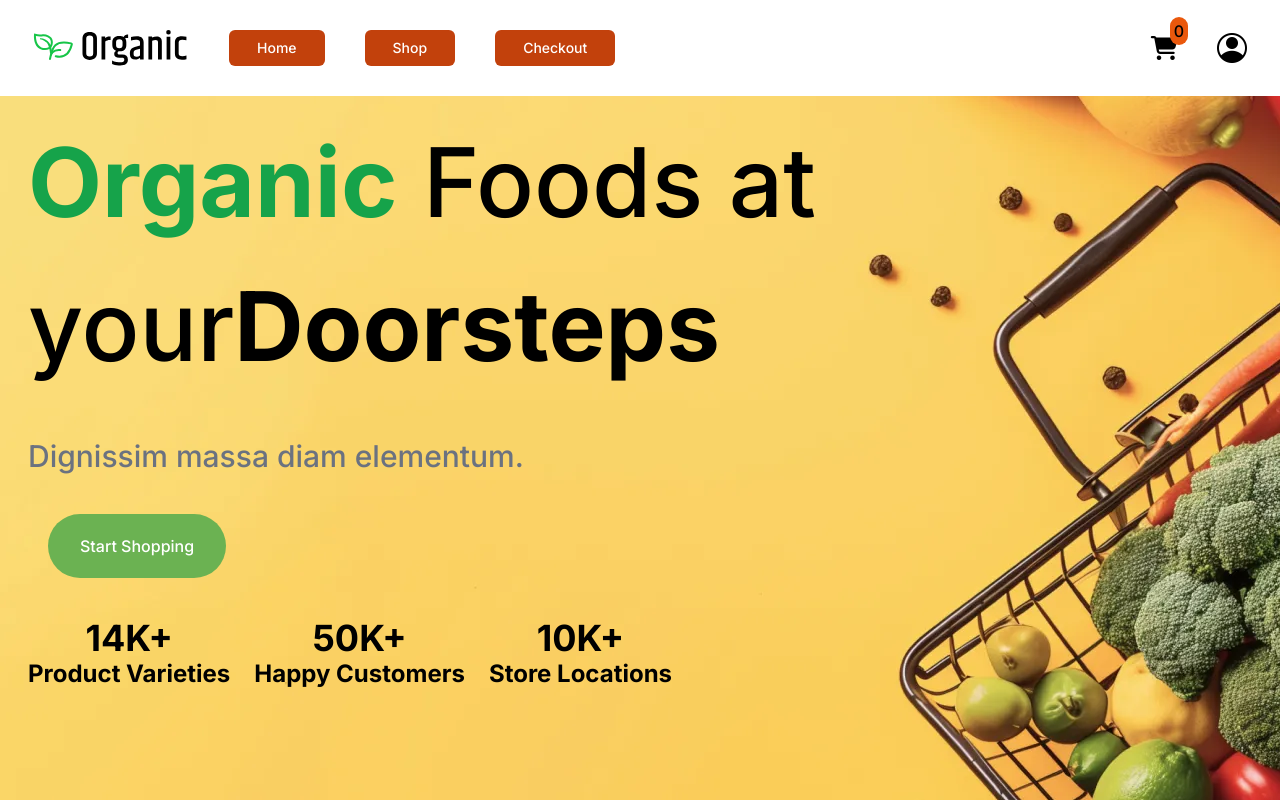
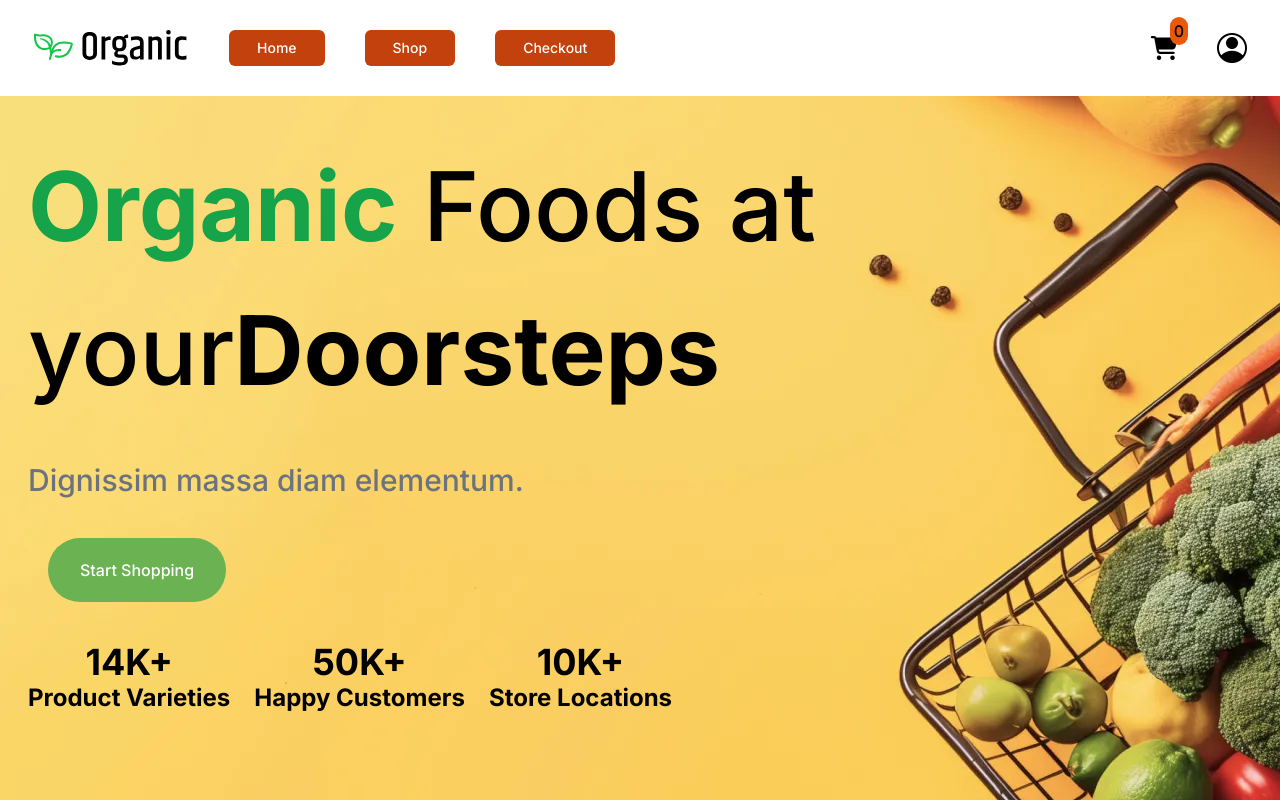
Before and after one commit to Moamen1589/Organic-Ecommerce, a React (Create React App) app: page / in a window 1280 px wide. Shown: the top 802 px of the page. Built offline with nearby package versions, Linux system fonts and the light colour scheme.

Commit message:
Update Home.js

```diff
--- a/src/Components/Home.js
+++ b/src/Components/Home.js
@@ -12,7 +12,7 @@ function Home() {
         <>
         <NavBar/>
             <SideCart />
-            <div className="Land h-screen m flex items-center max-sm:pt-36  ">
+            <div className="Land h-screen m flex items-center pt-12 max-sm:pt-36  ">
                 <div className='intro-land flex  gap-10 flex-col justify-evenly  basis-4/5 max-lg:basis-full content-center p-7 max-sm:w-full '>
                     <h1 className=' text-8xl  max-md:text-5xl max-md:leading-relaxed leading-normal'><span className='text-green-600 font-bold'>Organic</span> Foods at your<span className=' font-bold'>Doorsteps</span></h1>
                     <p className=' text-gray-500 text-3xl '>Dignissim massa diam elementum.</p>
```
